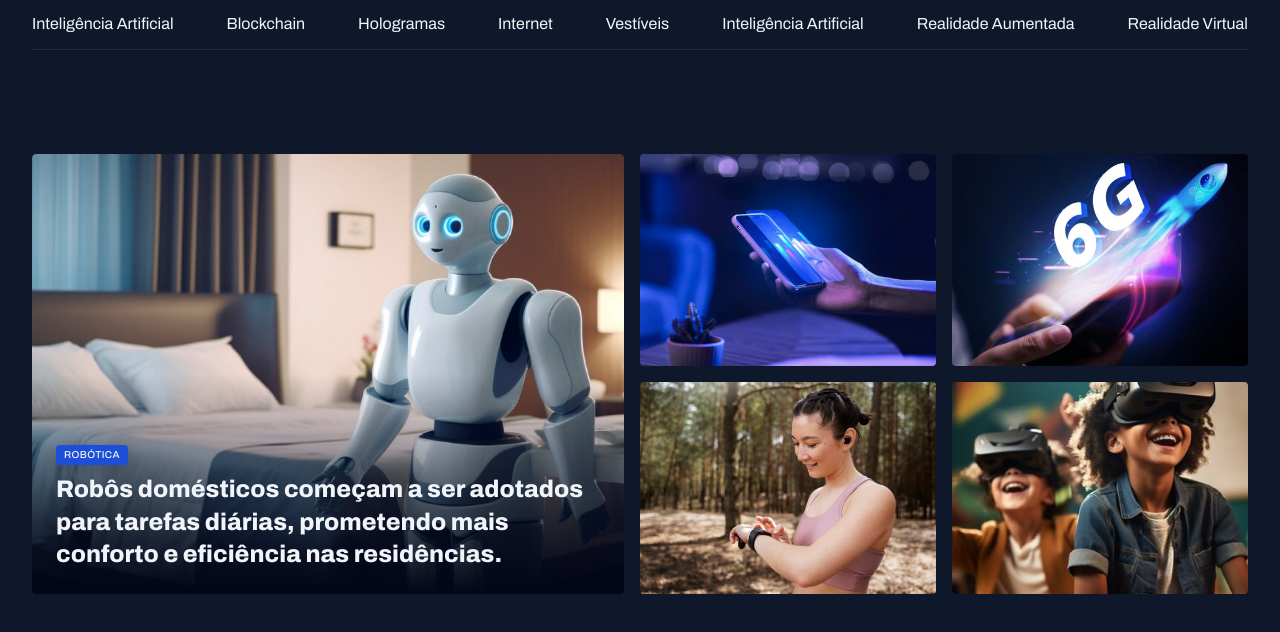
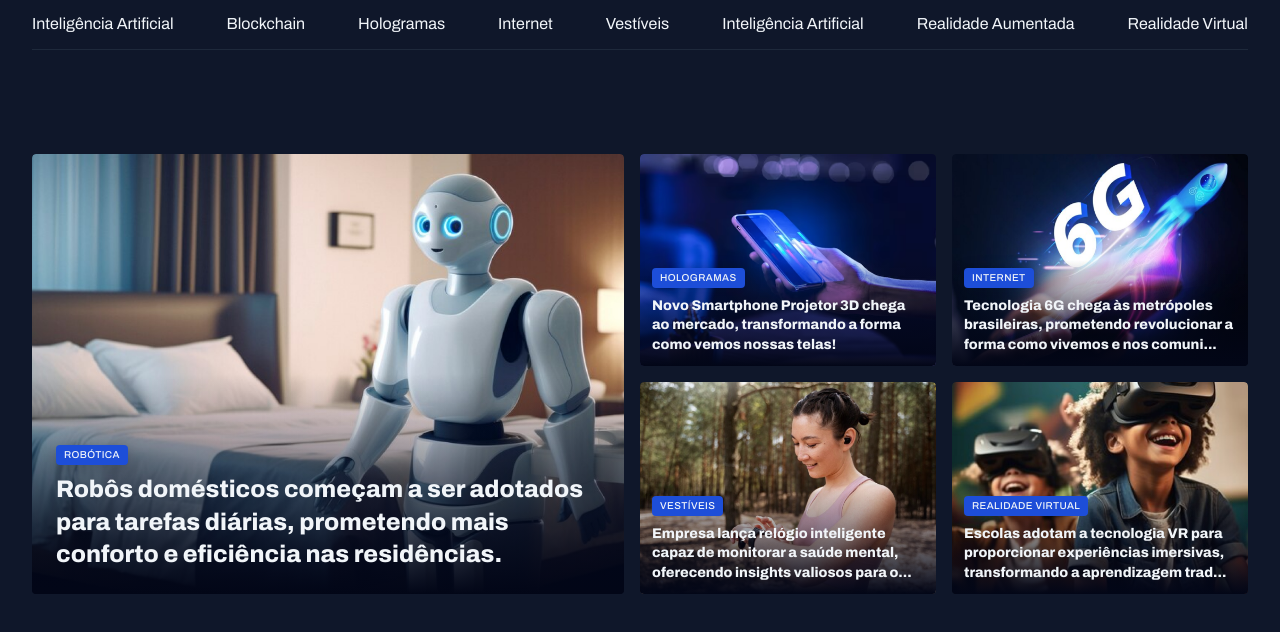
Before and after one commit to rochacode08/Tech-news, a plain HTML site: page index.html in a window 1280 px wide. Shown: the part 106-738 px from the top of the page. Drawn offline with Linux system fonts and the light colour scheme.

Commit message:
Finalizando a seção destaque

```diff
--- a/index.html
+++ b/index.html
@@ -42,9 +42,11 @@
   </header>
 
   <main class="container grid">
+
     <section id="featured" class="grid grid-flow-col gap-16">
+
       <figure class="card ">
-        <img src="assets/images/Image 01.png" alt="Imagem de um robo">
+        <img src="assets/images/Image 01.png" alt="Robôs domésticos começam a ser adotados para tarefas diárias, prometendo mais conforto e eficiência nas residências.">
         <figcaption>
           <span class="content-tag">Robótica</span>
           <h2 class="text-2xl">
@@ -55,21 +57,55 @@
 
       <div class="grid grid-cols-2 gap-16">
 
-        <div>
-          <img src="assets/images/Image 02.png" alt="">
-        </div>
+        <figure class="card">
 
-        <div>
-          <img src="assets/images/Image 03.png" alt="">
-        </div>
+          <img src="assets/images/Image 02.png" alt="Novo Smartphone Projetor 3D chega ao mercado, transformando a forma como vemos nossas telas!">
+          <figcaption>
+            <span class="content-tag">Hologramas</span>
+            <h2 class="text-lg">
+              Novo Smartphone Projetor 3D chega ao mercado, transformando a forma como vemos nossas telas!
+            </h2>
+          </figcaption>
 
-        <div>
-          <img src="assets/images/Image 04.png" alt="">
-        </div>
+        </figure>
 
-        <div>
-          <img src="assets/images/Image 05.png" alt="">
-        </div>
+        <figure class="card">
+
+          <img src="assets/images/Image 03.png" alt="Tecnologia 6G chega às metrópoles brasileiras, prometendo revolucionar a forma como vivemos e nos comunicamos.">
+          <figcaption>
+            <span class="content-tag">Internet</span>
+            <h2 class="text-lg">
+              Tecnologia 6G chega às metrópoles brasileiras, prometendo revolucionar a forma como vivemos e nos comuni...
+            </h2>
+          </figcaption>
+
+        </figure>
+
+        <figure class="card">
+
+          <img src="assets/images/Image 04.png" alt="Empresa lança relógio inteligente capaz de monitorar a saúde mental, oferecendo insights valiosos para o bem-estar pessoal.
+          ">
+          <figcaption>
+            <span class="content-tag">Vestíveis</span>
+            <h2 class="text-lg">
+              Empresa lança relógio inteligente capaz de monitorar a saúde mental, oferecendo insights valiosos para o...
+
+            </h2>
+          </figcaption>
+
+        </figure>
+
+        <figure class="card">
+
+          <img src="assets/images/Image 05.png" alt="Escolas adotam a tecnologia VR para proporcionar experiências imersivas, transformando a aprendizagem tradicional.">
+          <figcaption>
+            <span class="content-tag">Realidade Virtual</span>
+            <h2 class="text-lg">
+              Escolas adotam a tecnologia VR para proporcionar experiências imersivas, transformando a aprendizagem trad...
+            </h2>
+          </figcaption>
+
+        </figure>
 
       </div>
     </section>
--- a/styles/sections.css
+++ b/styles/sections.css
@@ -26,9 +26,14 @@
       bottom: 0;
       padding: 24px;
 
+      &:has(.text-lg) {
+        padding: 12px;
+      }
+
       h2 {
         margin-top: 8px;
       }
+
     }
   }
 }
```
